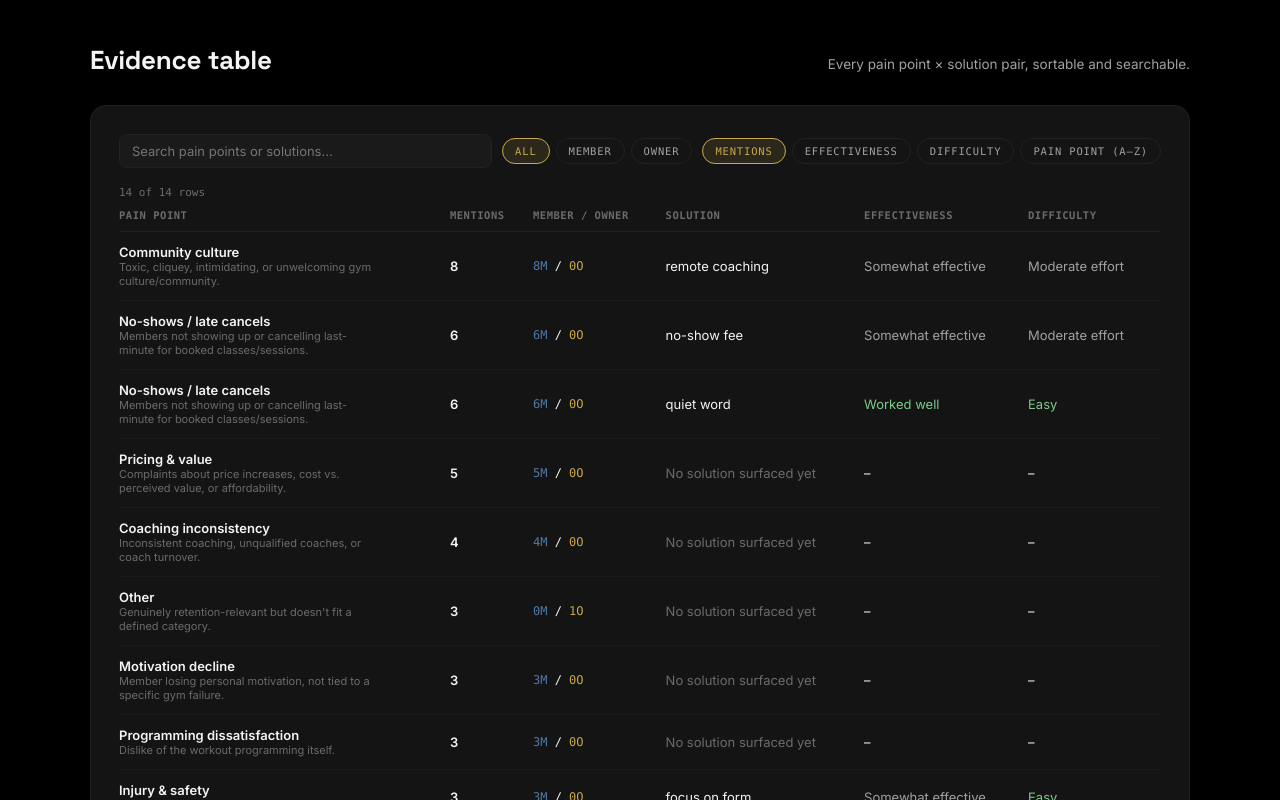
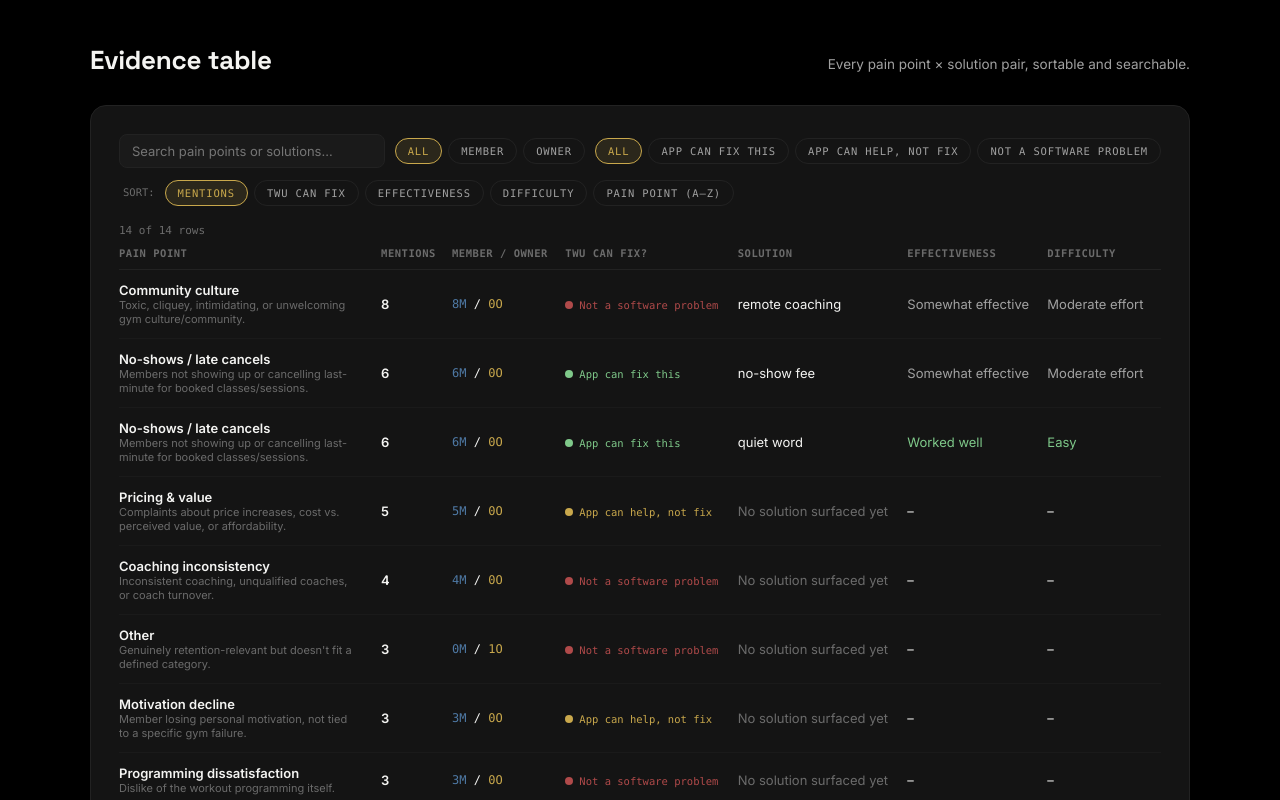
Before and after one commit to Santhoshi129/readout-sync, a Next.js app: page /retention-research in a window 1280 px wide. Shown: the part 3000-3800 px from the top of the page. Built offline with nearby package versions, Linux system fonts and the light colour scheme.

Commit message:
Rewrite evidence table with TWU-fixability as sortable/filterable column

```diff
--- a/components/EvidenceTable.tsx
+++ b/components/EvidenceTable.tsx
@@ -2,28 +2,34 @@
 // Spreadsheet-style evidence table for Community Research. Flattens the
 // pain-point/solution matrix into one row per solution (pain points with
 // no solution get a single row with a placeholder), then makes every
-// column sortable and the whole thing searchable/filterable client-side -
-// the same UX pattern as RetentionLedger on Retention Signal, applied to
-// this page's own data shape.
+// column sortable and the whole thing searchable/filterable client-side.
+// This is the single "deep dive" table on the page - it carries the TWU
+// actionability tag too, so someone scanning the table doesn't need to
+// cross-reference the connection map separately to know what's buildable.
 import { useMemo, useState, type CSSProperties } from "react";
-import { PainPoint, label, description, effectivenessLabel, difficultyLabel } from "@/lib/retention-matrix";
+import { PainPoint, label, description, effectivenessLabel, difficultyLabel, ACTIONABLE_TONE, ACTIONABLE_TEXT } from "@/lib/retention-matrix";
 
-type SortKey = "pain_point" | "mentions" | "effectiveness" | "difficulty";
+type SortKey = "pain_point" | "mentions" | "effectiveness" | "difficulty" | "actionable";
 type Perspective = "All" | "Member" | "Owner";
+type Actionable = "All" | "yes" | "partial" | "no";
+
+const TONE_COLOR: Record<string, string> = { hot: "var(--hot)", amber: "var(--amber)", bad: "var(--bad)" };
+const ACTIONABLE_RANK: Record<string, number> = { yes: 0, partial: 1, no: 2 };
 
 interface Row {
   pain_point: string;
   frequency: number;
   owner_mentions: number;
   member_mentions: number;
+  twu_actionable: "yes" | "partial" | "no";
   solution: string | null;
-  sol_frequency: number | null;
   effectiveness: number | null;
   difficulty: number | null;
 }
 
 const SORTS: { key: SortKey; label: string }[] = [
   { key: "mentions", label: "Mentions" },
+  { key: "actionable", label: "TWU can fix" },
   { key: "effectiveness", label: "Effectiveness" },
   { key: "difficulty", label: "Difficulty" },
   { key: "pain_point", label: "Pain point (A–Z)" },
@@ -32,6 +38,7 @@ const SORTS: { key: SortKey; label: string }[] = [
 export function EvidenceTable({ rows: painPoints }: { rows: PainPoint[] }) {
   const [q, setQ] = useState("");
   const [perspective, setPerspective] = useState<Perspective>("All");
+  const [actionable, setActionable] = useState<Actionable>("All");
   const [sort, setSort] = useState<SortKey>("mentions");
 
   const flat: Row[] = useMemo(() => {
@@ -41,14 +48,14 @@ export function EvidenceTable({ rows: painPoints }: { rows: PainPoint[] }) {
         out.push({
           pain_point: pp.pain_point, frequency: pp.frequency,
           owner_mentions: pp.owner_mentions, member_mentions: pp.member_mentions,
-          solution: null, sol_frequency: null, effectiveness: null, difficulty: null,
+          twu_actionable: pp.twu_actionable, solution: null, effectiveness: null, difficulty: null,
         });
       } else {
         pp.solutions.forEach((s) => {
           out.push({
             pain_point: pp.pain_point, frequency: pp.frequency,
             owner_mentions: pp.owner_mentions, member_mentions: pp.member_mentions,
-            solution: s.solution, sol_frequency: s.frequency,
+            twu_actionable: pp.twu_actionable, solution: s.solution,
             effectiveness: s.effectiveness, difficulty: s.difficulty,
           });
         });
@@ -59,9 +66,10 @@ export function EvidenceTable({ rows: painPoints }: { rows: PainPoint[] }) {
 
   const visible = useMemo(() => {
     const needle = q.trim().toLowerCase();
-    let filtered = flat.filter((r) => {
+    const filtered = flat.filter((r) => {
       if (perspective === "Member" && r.member_mentions === 0) return false;
       if (perspective === "Owner" && r.owner_mentions === 0) return false;
+      if (actionable !== "All" && r.twu_actionable !== actionable) return false;
       if (needle) {
         const hay = [label(r.pain_point), r.solution || ""].join(" ").toLowerCase();
         if (!hay.includes(needle)) return false;
@@ -70,12 +78,13 @@ export function EvidenceTable({ rows: painPoints }: { rows: PainPoint[] }) {
     });
     const by: Record<SortKey, (a: Row, b: Row) => number> = {
       mentions: (a, b) => b.frequency - a.frequency,
+      actionable: (a, b) => ACTIONABLE_RANK[a.twu_actionable] - ACTIONABLE_RANK[b.twu_actionable],
       effectiveness: (a, b) => (b.effectiveness ?? -1) - (a.effectiveness ?? -1),
       difficulty: (a, b) => (a.difficulty ?? 99) - (b.difficulty ?? 99),
       pain_point: (a, b) => label(a.pain_point).localeCompare(label(b.pain_point)),
     };
     return [...filtered].sort(by[sort]);
-  }, [flat, q, perspective, sort]);
+  }, [flat, q, perspective, actionable, sort]);
 
   const chipStyle = (on: boolean): CSSProperties => ({
     background: on ? "rgba(201,168,76,0.12)" : "transparent",
@@ -94,7 +103,7 @@ export function EvidenceTable({ rows: painPoints }: { rows: PainPoint[] }) {
 
   return (
     <div>
-      <div style={{ display: "flex", flexWrap: "wrap", gap: 10, marginBottom: 18, alignItems: "center" }}>
+      <div style={{ display: "flex", flexWrap: "wrap", gap: 10, marginBottom: 12, alignItems: "center" }}>
         <input
           value={q}
           onChange={(e) => setQ(e.target.value)}
@@ -116,10 +125,18 @@ export function EvidenceTable({ rows: painPoints }: { rows: PainPoint[] }) {
           ))}
         </div>
         <div style={{ display: "flex", gap: 6, flexWrap: "wrap" }}>
-          {SORTS.map((s) => (
-            <span key={s.key} style={chipStyle(sort === s.key)} onClick={() => setSort(s.key)}>{s.label}</span>
+          {(["All", "yes", "partial", "no"] as Actionable[]).map((a) => (
+            <span key={a} style={chipStyle(actionable === a)} onClick={() => setActionable(a)}>
+              {a === "All" ? "All" : ACTIONABLE_TEXT[a]}
+            </span>
           ))}
         </div>
+      </div>
+      <div style={{ display: "flex", gap: 6, flexWrap: "wrap", marginBottom: 18 }}>
+        <span style={{ fontFamily: "var(--mono)", fontSize: 10.5, color: "var(--ink-faint)", padding: "6px 4px" }}>SORT:</span>
+        {SORTS.map((s) => (
+          <span key={s.key} style={chipStyle(sort === s.key)} onClick={() => setSort(s.key)}>{s.label}</span>
+        ))}
       </div>
 
       <div style={{ fontFamily: "var(--mono)", fontSize: 11, color: "var(--ink-faint)", marginBottom: 10 }}>
@@ -127,10 +144,10 @@ export function EvidenceTable({ rows: painPoints }: { rows: PainPoint[] }) {
       </div>
 
       <div style={{ overflowX: "auto" }}>
-        <table style={{ width: "100%", borderCollapse: "collapse", fontSize: 13, minWidth: 640 }}>
+        <table style={{ width: "100%", borderCollapse: "collapse", fontSize: 13, minWidth: 720 }}>
           <thead>
             <tr>
-              {["Pain point", "Mentions", "Member / Owner", "Solution", "Effectiveness", "Difficulty"].map((h) => (
+              {["Pain point", "Mentions", "Member / Owner", "TWU can fix?", "Solution", "Effectiveness", "Difficulty"].map((h) => (
                 <th key={h} style={{
                   textAlign: "left", fontFamily: "var(--mono)", fontSize: 10.5, textTransform: "uppercase",
                   letterSpacing: "0.05em", color: "var(--ink-faint)", padding: "0 14px 10px 0",
@@ -143,12 +160,12 @@ export function EvidenceTable({ rows: painPoints }: { rows: PainPoint[] }) {
           </thead>
           <tbody>
             {visible.length === 0 ? (
-              <tr><td colSpan={6} style={{ padding: "24px 0", color: "var(--ink-faint)", textAlign: "center" }}>No rows match this search/filter.</td></tr>
+              <tr><td colSpan={7} style={{ padding: "24px 0", color: "var(--ink-faint)", textAlign: "center" }}>No rows match this search/filter.</td></tr>
             ) : visible.map((r, i) => (
               <tr key={i} style={{ borderBottom: "1px solid var(--border-soft)" }}>
                 <td style={{ padding: "12px 14px 12px 0" }}>
                   <div style={{ fontWeight: 600 }}>{label(r.pain_point)}</div>
-                  <div style={{ fontSize: 11, color: "var(--ink-faint)", maxWidth: 260 }}>{description(r.pain_point)}</div>
+                  <div style={{ fontSize: 11, color: "var(--ink-faint)", maxWidth: 240 }}>{description(r.pain_point)}</div>
                 </td>
                 <td style={{ padding: "12px 14px 12px 0", fontWeight: 700 }}>{r.frequency}</td>
                 <td style={{ padding: "12px 14px 12px 0", fontFamily: "var(--mono)", fontSize: 12 }}>
@@ -156,20 +173,29 @@ export function EvidenceTable({ rows: painPoints }: { rows: PainPoint[] }) {
                   {" / "}
                   <span style={{ color: "var(--amber)" }}>{r.owner_mentions}O</span>
                 </td>
+                <td style={{ padding: "12px 14px 12px 0" }}>
+                  <span style={{
+                    display: "inline-flex", alignItems: "center", gap: 6, fontFamily: "var(--mono)", fontSize: 10.5,
+                    color: TONE_COLOR[ACTIONABLE_TONE[r.twu_actionable]], whiteSpace: "nowrap",
+                  }}>
+                    <i className="dot-legend" style={{ background: TONE_COLOR[ACTIONABLE_TONE[r.twu_actionable]] }} />
+                    {ACTIONABLE_TEXT[r.twu_actionable]}
+                  </span>
+                </td>
                 <td style={{ padding: "12px 14px 12px 0", color: r.solution ? "var(--ink)" : "var(--ink-faint)" }}>
                   {r.solution || "No solution surfaced yet"}
                 </td>
                 <td style={{ padding: "12px 14px 12px 0" }}>
                   {r.effectiveness != null ? (
-                    <span title={`${r.effectiveness}/5`}>
-                      <span style={{ color: r.effectiveness >= 4 ? "var(--hot)" : r.effectiveness <= 2 ? "var(--bad)" : "var(--ink-dim)" }}>{effectivenessLabel(r.effectiveness)}</span>
+                    <span title={`${r.effectiveness}/5`} style={{ color: r.effectiveness >= 4 ? "var(--hot)" : r.effectiveness <= 2 ? "var(--bad)" : "var(--ink-dim)" }}>
+                      {effectivenessLabel(r.effectiveness)}
                     </span>
                   ) : "–"}
                 </td>
                 <td style={{ padding: "12px 14px 12px 0" }}>
                   {r.difficulty != null ? (
-                    <span title={`${r.difficulty}/5`}>
-                      <span style={{ color: r.difficulty <= 2 ? "var(--hot)" : r.difficulty >= 4 ? "var(--bad)" : "var(--ink-dim)" }}>{difficultyLabel(r.difficulty)}</span>
+                    <span title={`${r.difficulty}/5`} style={{ color: r.difficulty <= 2 ? "var(--hot)" : r.difficulty >= 4 ? "var(--bad)" : "var(--ink-dim)" }}>
+                      {difficultyLabel(r.difficulty)}
                     </span>
                   ) : "–"}
                 </td>
```
